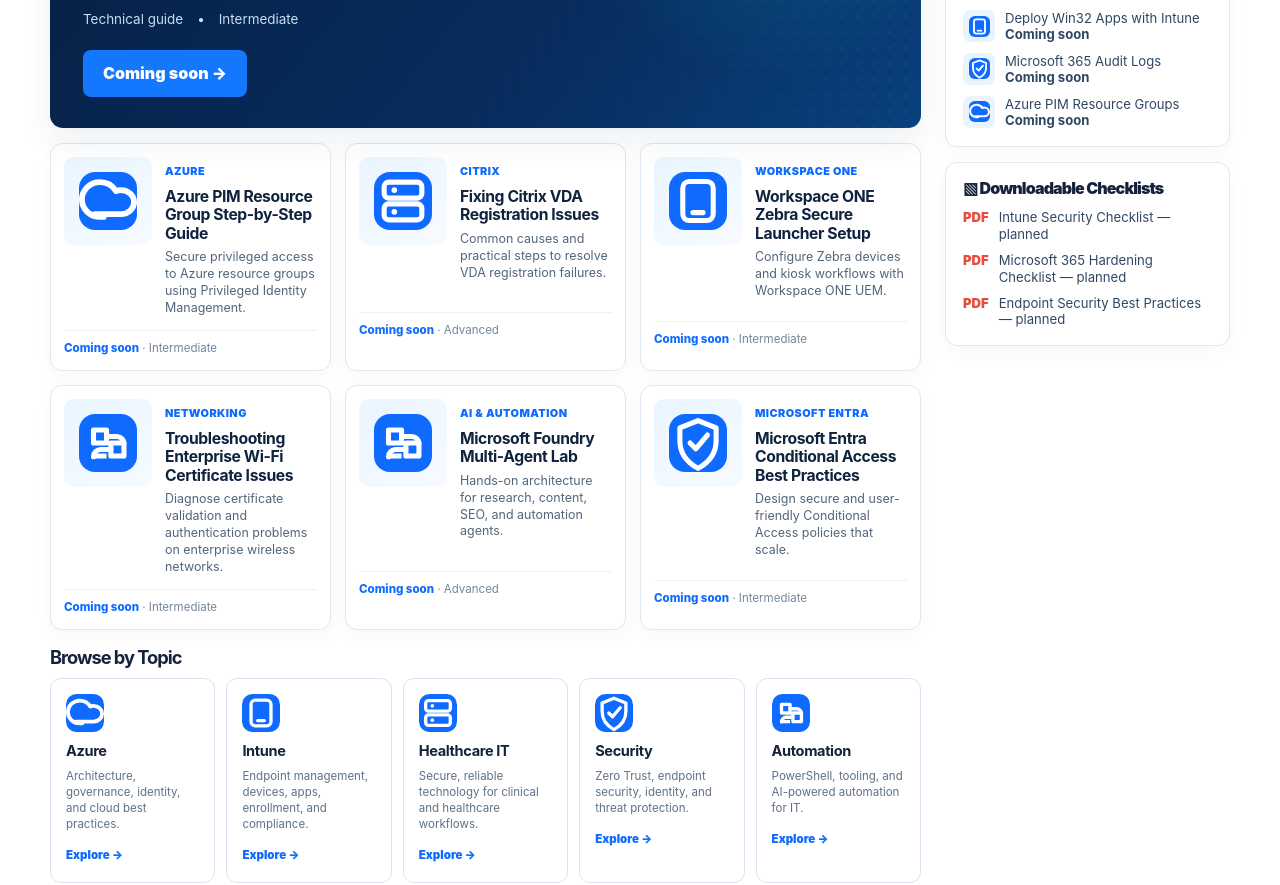
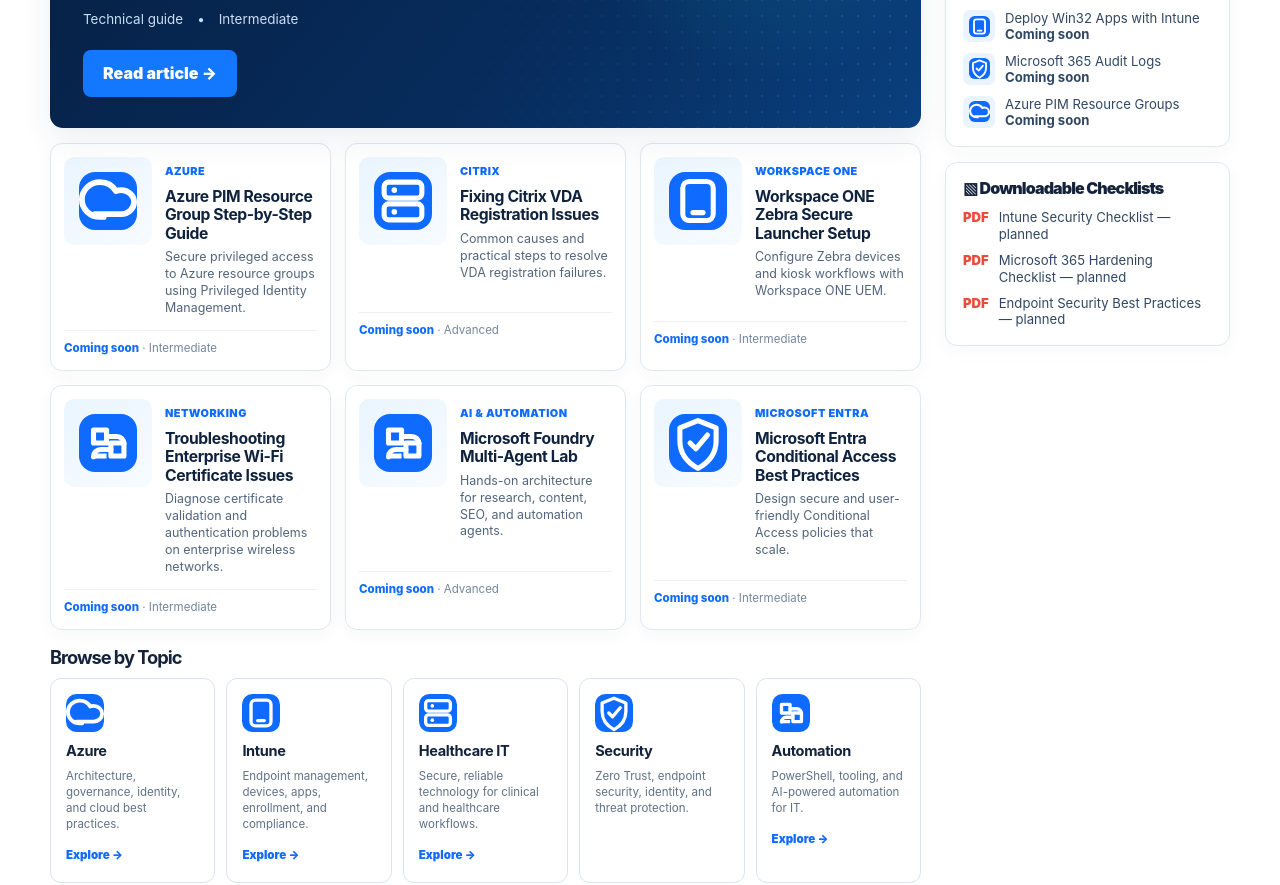
Before and after one commit to kapanadze1975/cloudmanagepro-website, a plain HTML site: page articles/index.html in a window 1280 px wide. Shown: the part 794-1679 px from the top of the page. Drawn offline with Linux system fonts and the light colour scheme.

Commit message:
Publish featured Intune article link on articles hub

```diff
--- a/articles/index.html
+++ b/articles/index.html
@@ -226,7 +226,7 @@
           <h2>How to Require Intune Compliant Devices for Microsoft 365</h2>
           <p>Step-by-step guidance for using Intune compliance and Microsoft Entra Conditional Access to protect Microsoft 365 access.</p>
           <div class="feature-meta"><span>Technical guide</span><span>•</span><span>Intermediate</span></div>
-          <span class="feature-cta">Coming soon →</span>
+          <a class="feature-cta" href="/articles/intune-compliant-devices-microsoft-365/">Read article →</a>
         </div>
         <div class="feature-visual" aria-hidden="true">
           <div class="feature-laptop"><div class="feature-screen"><span class="check">✓</span><span>Compliant</span></div></div>
@@ -281,7 +281,7 @@
           <div class="topic-card"><img src="/assets/icon-cloud.svg" alt="" /><h3>Azure</h3><p>Architecture, governance, identity, and cloud best practices.</p><span>Explore →</span></div>
           <div class="topic-card"><img src="/assets/icon-device.svg" alt="" /><h3>Intune</h3><p>Endpoint management, devices, apps, enrollment, and compliance.</p><span>Explore →</span></div>
           <div class="topic-card"><img src="/assets/icon-server.svg" alt="" /><h3>Healthcare IT</h3><p>Secure, reliable technology for clinical and healthcare workflows.</p><span>Explore →</span></div>
-          <div class="topic-card"><img src="/assets/icon-security.svg" alt="" /><h3>Security</h3><p>Zero Trust, endpoint security, identity, and threat protection.</p><span>Explore →</span></div>
+          <div class="topic-card"><img src="/assets/icon-security.svg" alt="" /><h3>Security</h3><p>Zero Trust, endpoint security, identity, and threat protection.</p></div>
           <div class="topic-card"><img src="/assets/icon-workflow.svg" alt="" /><h3>Automation</h3><p>PowerShell, tooling, and AI-powered automation for IT.</p><span>Explore →</span></div>
         </div>
       </section>
```
